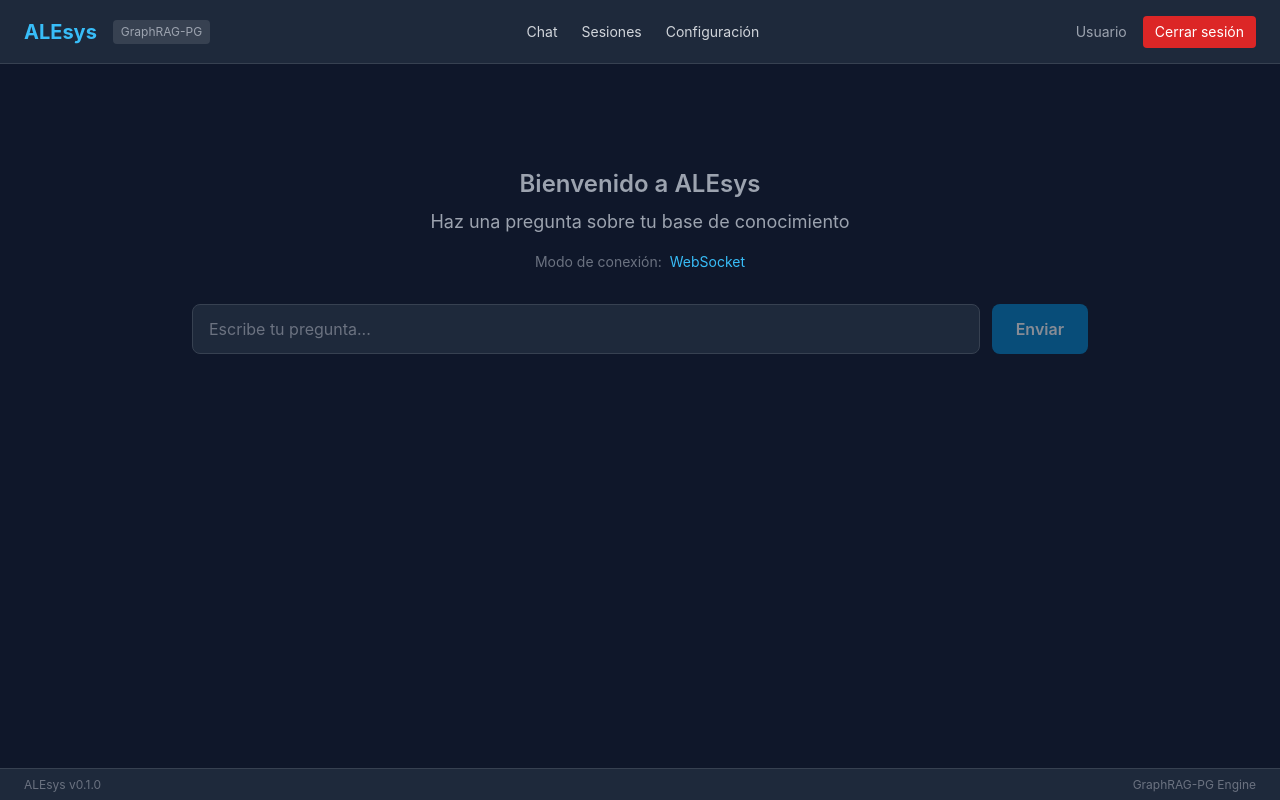
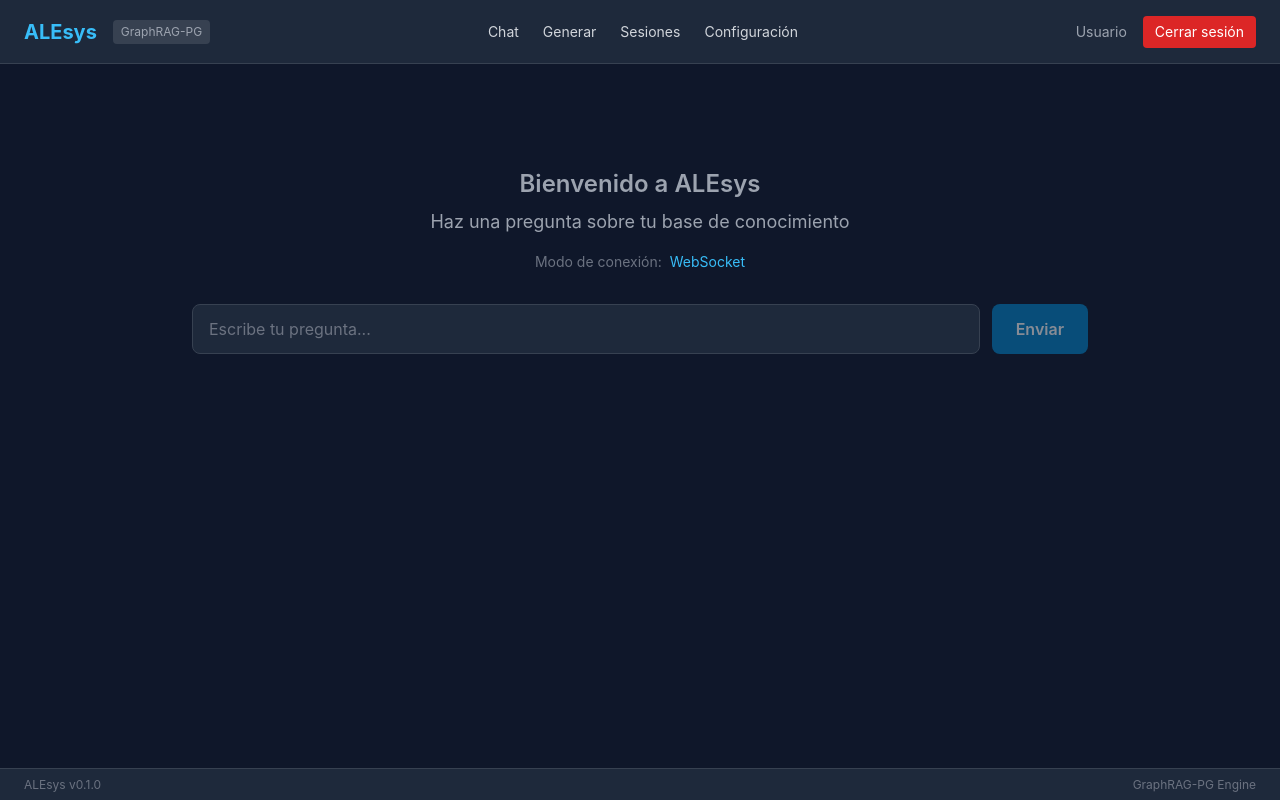
Before and after one commit to jalp17/ALEsys, a React (Vite) app in the folder webui/: page / in a window 1280 px wide. Built offline with nearby package versions, Linux system fonts and the light colour scheme.

Commit message:
feat(fase2): agregar enlace 'Generar' en navbar

```diff
--- a/webui/src/layouts/WebLayout.tsx
+++ b/webui/src/layouts/WebLayout.tsx
@@ -20,6 +20,9 @@ export function WebLayout({ children }: WebLayoutProps) {
         <nav className="flex gap-6 text-sm">
           <Link to="/chat" className="text-gray-300 hover:text-primary-400 transition">
             Chat
+          </Link>
+          <Link to="/generate" className="text-gray-300 hover:text-primary-400 transition">
+            Generar
           </Link>
           <Link to="/sessions" className="text-gray-300 hover:text-primary-400 transition">
             Sesiones
```
